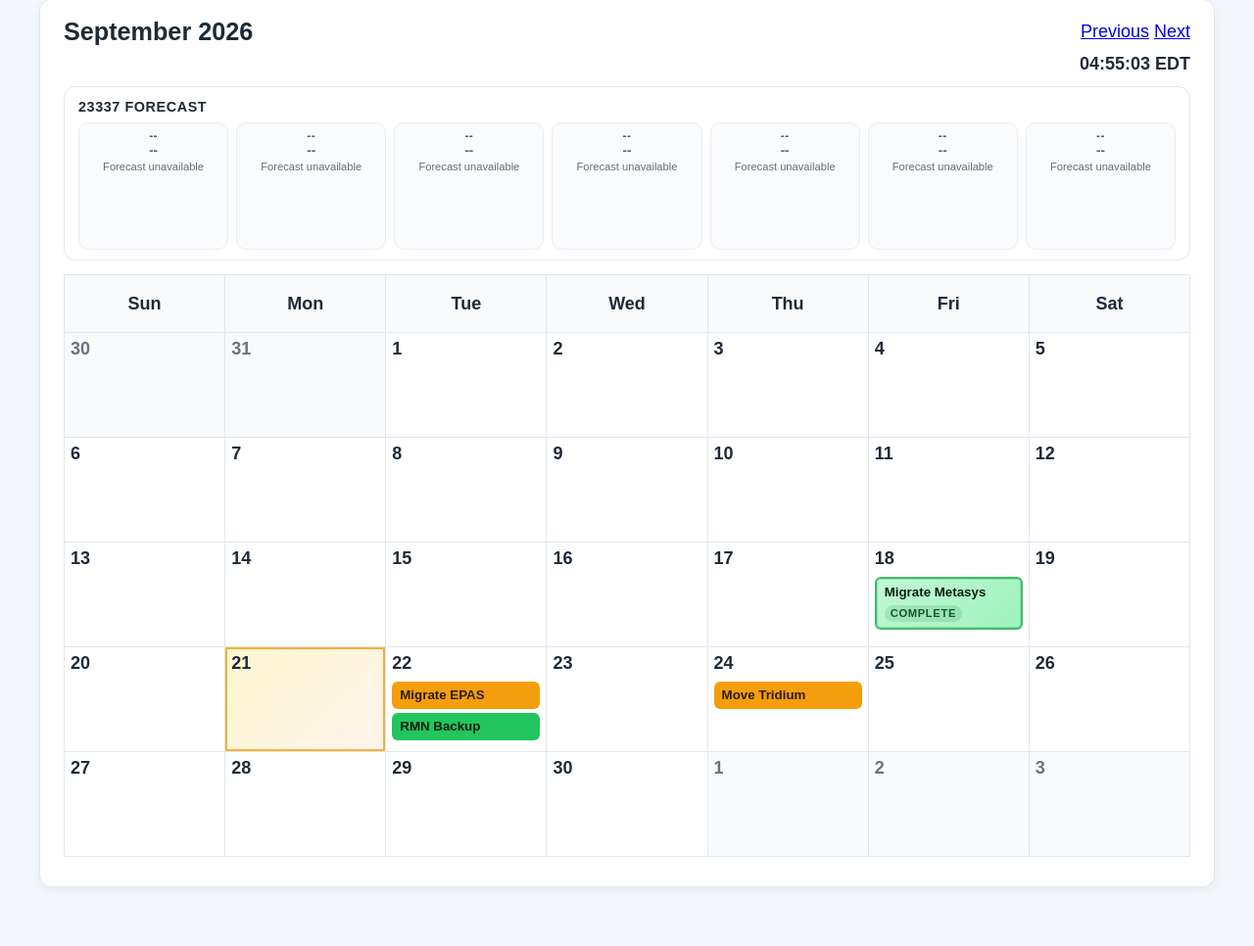
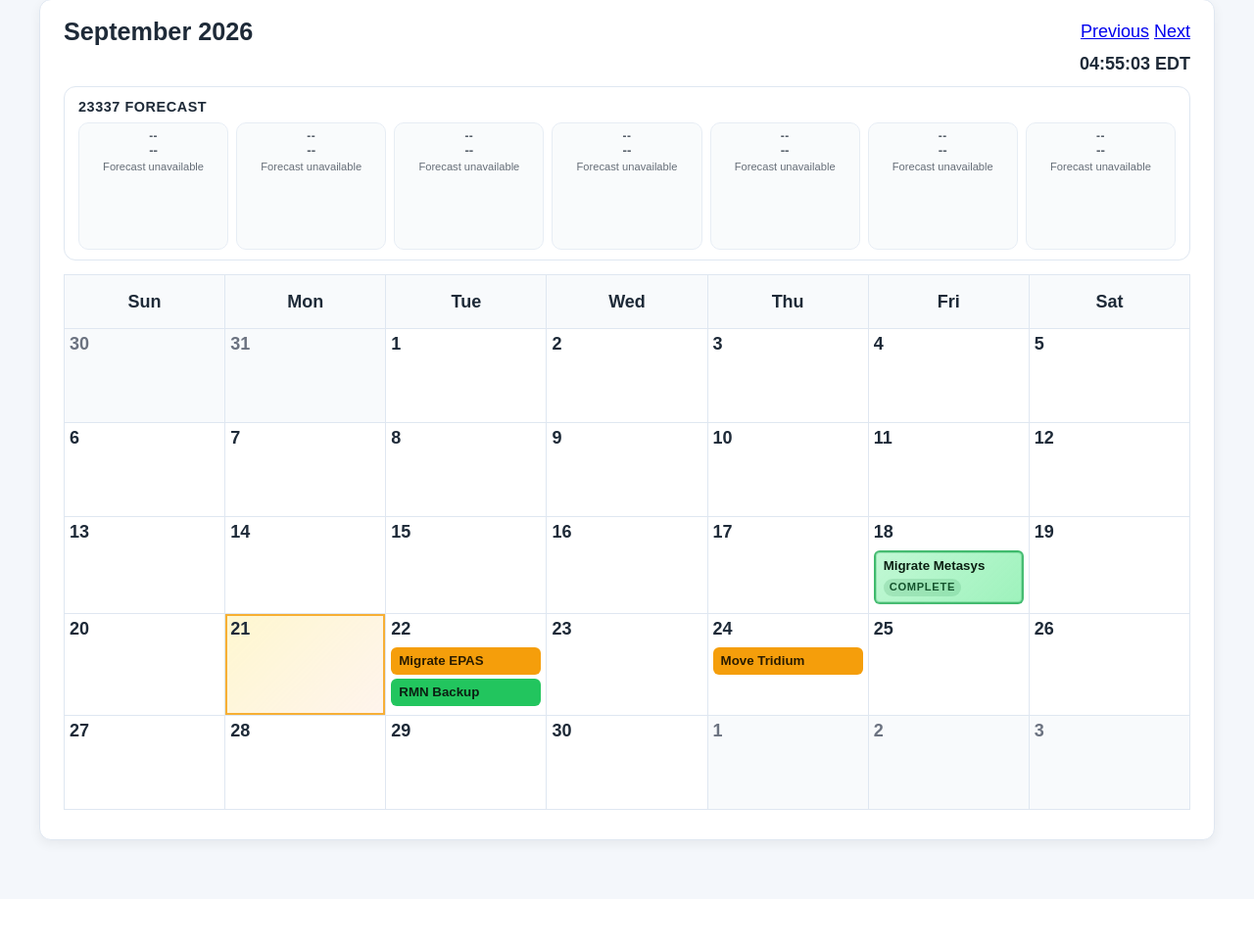
Before and after one commit to orbitshift/calendar-app, a Flask app: page /dashboard in a window 1280 px wide. Shown: the part 117-1083 px from the top of the page at 98% size. After the commit the page ends 985 px from the top, so only its background shows below. Run offline with Flask 3, Linux system fonts and the light colour scheme; a user stored in the database is signed in; data comes from the database, SQL or seed files in the repository; data that the repository does not hold is empty.

Commit message:
Tune calendar height for 1080p TV

```diff
--- a/templates/dashboard.html
+++ b/templates/dashboard.html
@@ -270,14 +270,14 @@
       border-collapse: collapse;
       margin-bottom: 12px;
       table-layout: fixed;
-      height: min(64vh, 760px);
+      height: min(58vh, 680px);
     }
     .calendar-month-table thead th {
-      height: 42px;
+      height: 38px;
       vertical-align: middle;
     }
     .calendar-month-table tbody tr {
-      height: calc((min(64vh, 760px) - 42px) / 5);
+      height: calc((min(58vh, 680px) - 38px) / 5);
     }
     .calendar-task {
       border-radius: 6px;
@@ -315,9 +315,9 @@
       cursor: pointer;
       transition: background 0.2s ease, box-shadow 0.2s ease, transform 0.2s ease;
       position: relative;
-      height: calc((min(64vh, 760px) - 42px) / 5);
+      height: calc((min(58vh, 680px) - 38px) / 5);
       vertical-align: top;
-      padding: 6px;
+      padding: 5px;
       overflow: hidden;
     }
     .calendar-day-cell:hover {
```
